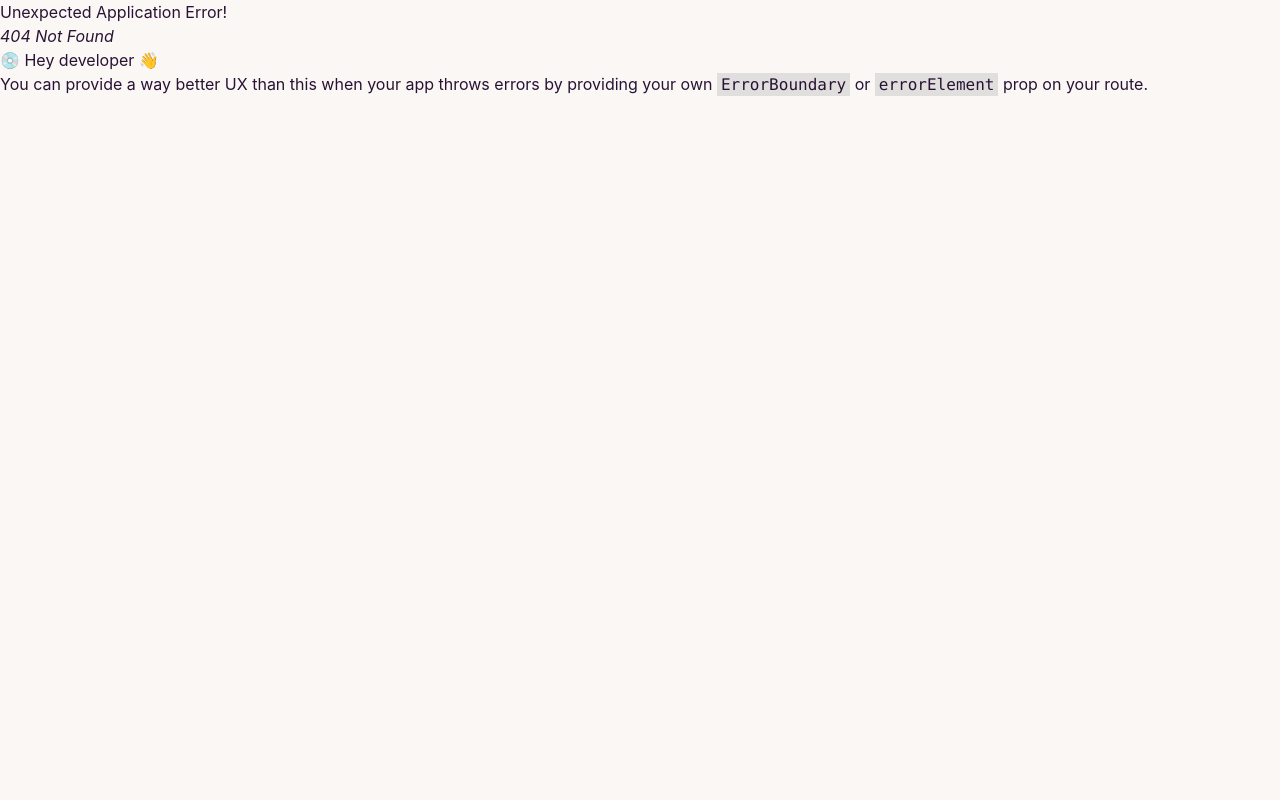
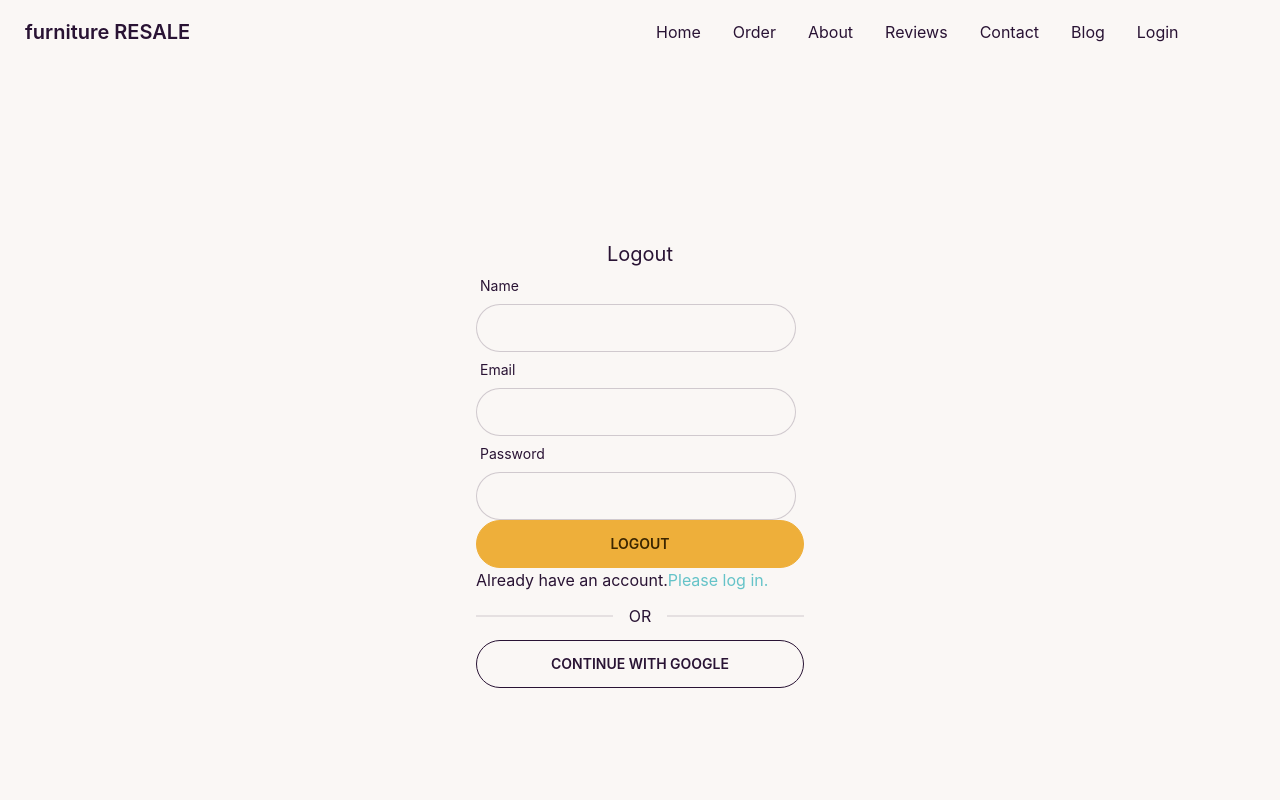
Before and after one commit to eqram1/fancy-furniture-resale-market-repo, a React (Create React App) app: page /logout in a window 1280 px wide. Before the commit this address had no page. Shown: the top 800 px of the page. Built offline with nearby package versions, Linux system fonts and the light colour scheme.

Commit message:
added the services section

```diff
--- a/package.json
+++ b/package.json
@@ -7,8 +7,10 @@
     "@testing-library/react": "^13.4.0",
     "@testing-library/user-event": "^13.5.0",
     "daisyui": "^2.42.1",
+    "firebase": "^9.14.0",
     "react": "^18.2.0",
     "react-dom": "^18.2.0",
+    "react-hook-form": "^7.39.5",
     "react-router-dom": "^6.4.3",
     "react-scripts": "5.0.1",
     "web-vitals": "^2.1.4"
--- a/src/Pages/Home/Home/Home.js
+++ b/src/Pages/Home/Home/Home.js
@@ -3,6 +3,7 @@ import Banner from '../Banner/Banner';
 import InfoCards from '../InfoCards/InfoCards';
 import MakeOrder from '../MakeOrder/MakeOrder';
 import Services from '../Services/Services';
+import Testimonial from './Testimonial/Testimonial';
 
 const Home = () => {
     return (
@@ -11,6 +12,7 @@ const Home = () => {
             <InfoCards></InfoCards>
             <Services></Services>
             <MakeOrder></MakeOrder>
+            <Testimonial></Testimonial>
         </div>
     );
 };
--- /dev/null
+++ b/src/Pages/Home/Home/Testimonial/Testimonial.js
@@ -0,0 +1,19 @@
+import React from 'react';
+
+const Testimonial = () => {
+    return (
+        <section className='my-16'>
+            <div>
+                <div>
+                    <h3 className="text-xl text-primary font-bold">Testimonial</h3>
+                    <h2 className="text-4xl text-primary font-bold">What's our customer says!</h2>
+                </div>
+            </div>
+            <div>
+
+            </div>
+        </section>
+    );
+};
+
+export default Testimonial;
--- a/src/Pages/Home/Services/Services.js
+++ b/src/Pages/Home/Services/Services.js
@@ -6,22 +6,22 @@ import Service from './Service';
 const Services = () => {
     const servicesData = [
         {
-            id: 1,
-            name: 'Bed room furniture',
-            description: 'Khat with related necessaries',
-            img: bedroom
+
+            "name": "Bed room furniture",
+            "description": "Khat with related necessaries",
+            "img": "bedroom"
         },
         {
-            id: 2,
-            name: 'Kitchen room furniture',
-            description: 'Kitchen cavinet with related necessaries',
-            img: kitchenroom
+
+            "name": "Kitchen room furniture",
+            "description": "Kitchen cavinet with related necessaries",
+            "img": "kitchenroom"
         },
         {
-            id: 3,
-            name: 'Dinning room furniture',
-            description: 'Dinning table with related necessaries',
-            img: dinningroom
+
+            "name": "Dinning room furniture",
+            "description": "Dinning table with related necessaries",
+            "img": "dinningroom"
         },
 
     ]
--- a/src/Pages/Login/Login.js
+++ b/src/Pages/Login/Login.js
@@ -1,9 +1,44 @@
-import React from 'react';
+
+import React, { useState } from 'react';
+import { useForm } from 'react-hook-form';
+import { Link } from 'react-router-dom';
+
+
 
 const Login = () => {
+    const { register, formState: { errors }, handleSubmit } = useForm();
+
+    const handleLogin = data => {
+        console.log(data);
+    }
     return (
-        <div>
-            <h2>This is login</h2>
+        <div className='h-[800px] flex justify-center items-center'>
+            <div className='w-96 p-7'>
+                <h2 className='text-xl text-center'>Login</h2>
+                <form onSubmit={handleSubmit(handleLogin)}>
+
+                    <div className="form-control w-full max-w-xs">
+                        <label className="label"><span className="label-text">Email</span></label>
+                        <input type="text"
+                            {...register("email", {
+                                required: "email address is required"
+                            })}
+                            className="input input-bordered w-full max-w-xs" />
+                        {errors.mail && <p className='text-red-600'>{errors.email?.message}</p>}
+                        <label className="label"><span className="label-text">Forget password</span></label>
+                    </div>
+                    <div className="form-control w-full max-w-xs">
+                        <label className="label"><span className="label-text">Password</span></label>
+                        <input type="password"
+                            {...register("password", { required: "password is required" })}
+                            className="input input-bordered w-full max-w-xs" />
+                    </div>
+                    <input className='btn btn-accent w-full' value="Login" type="submit" />
+                </form>
+                <p>New to furniture Resale.<Link className='text-primary' to="/logout">Create new account</Link> </p>
+                <div className="divider">OR</div>
+                <button className='btn btn-outline w-full'>Continue with Google</button>
+            </div>
         </div>
     );
 };
--- /dev/null
+++ b/src/Pages/Logout/Logout.js
@@ -0,0 +1,59 @@
+import React, { useContext } from 'react';
+import { useForm } from 'react-hook-form';
+import { Link } from 'react-router-dom';
+import { AuthContext } from '../../contexts/AuthProvider';
+const Logout = () => {
+    const { register, handleSubmit, formState: { errors } } = useForm();
+    const { createUser } = useContext(AuthContext);
+    const handleLogout = (data) => {
+        console.log(data);
+        createUser(data.email, data.password)
+            .then(result => {
+                const user = result.user;
+                console.log(user);
+            })
+            .catch(error => console.log(error));
+
+    }
+
+    return (
+        <div className='h-[800px] flex justify-center items-center'>
+            <div className='w-96 p-7'>
+                <h2 className='text-xl text-center'>Logout</h2>
+                <form onSubmit={handleSubmit(handleLogout)}>
+
+                    <div className="form-control w-full max-w-xs">
+                        <label className="label"><span className="label-text">Name</span></label>
+                        <input type="text" {...register("name", {
+                            required: "Name is required"
+                        })} className="input input-bordered w-full max-w-xs" />
+                        {errors.name && <p className='text-red-500'>{errors.name.message}</p>}
+                    </div>
+                    <div className="form-control w-full max-w-xs">
+                        <label className="label"><span className="label-text">Email</span></label>
+                        <input type="email" {...register("email", {
+                            required: true
+                        })} className="input input-bordered w-full max-w-xs" />
+                        {errors.email && <p className='text-red-500'>{errors.email.message}</p>}
+                    </div>
+                    <div className="form-control w-full max-w-xs">
+                        <label className="label"><span className="label-text">Password</span></label>
+                        <input type="password" {...register("password", {
+                            required: "password is required"
+                        },
+
+
+                        )} className="input input-bordered w-full max-w-xs" />
+                        {errors.password && <p className='text-red-500'>{errors.password.message}</p>}
+                    </div>
+                    <input className='btn btn-accent w-full' value="Logout" type="submit" />
+                </form>
+                <p>Already have an account.<Link className='text-primary' to="/login">Please log in.</Link> </p>
+                <div className="divider">OR</div>
+                <button className='btn btn-outline w-full'>Continue with Google</button>
+            </div>
+        </div>
+    );
+};
+
+export default Logout;
--- a/src/Routes/Routes/Routes.js
+++ b/src/Routes/Routes/Routes.js
@@ -2,6 +2,7 @@ import { createBrowserRouter, Router } from "react-router-dom"
 import Main from "../../Layout/Main"
 import Home from "../../Pages/Home/Home/Home"
 import Login from "../../Pages/Login/Login";
+import Logout from "../../Pages/Logout/Logout";
 
 const router = createBrowserRouter([
     {
@@ -15,6 +16,10 @@ const router = createBrowserRouter([
             {
                 path: '/login',
                 element: <Login></Login>
+            },
+            {
+                path: '/logout',
+                element: <Logout></Logout>
             }
         ]
     }
--- /dev/null
+++ b/src/contexts/AuthProvider.js
@@ -0,0 +1,23 @@
+import React, { createContext } from 'react';
+import { createUserWithEmailAndPassword, getAuth, } from 'firebase/auth';
+import app from '../firebase/firebase.config';
+export const AuthContext = createContext();
+const auth = getAuth(app)
+const AuthProvider = ({ children }) => {
+    const createUser = (email, password) => {
+        return createUserWithEmailAndPassword(auth, email, password);
+    }
+
+
+    const authInfo = {
+        createUser,
+
+    }
+    return (
+        <AuthContext.Provider value={authInfo}>
+            {children}
+        </AuthContext.Provider>
+    );
+};
+
+export default AuthProvider;
--- /dev/null
+++ b/src/firebase/firebase.config.js
@@ -0,0 +1,19 @@
+// Import the functions you need from the SDKs you need
+import { initializeApp } from "firebase/app";
+// TODO: Add SDKs for Firebase products that you want to use
+// https://firebase.google.com/docs/web/setup#available-libraries
+
+// Your web app's Firebase configuration
+const firebaseConfig = {
+    apiKey: process.env.REACT_APP_apiKey,
+    authDomain: process.env.REACT_APP_authDomain,
+    projectId: process.env.REACT_APP_projectId,
+    storageBucket: process.env.REACT_APP_storageBucket,
+    messagingSenderId: process.env.REACT_APP_messagingSenderId,
+    appId: process.env.REACT_APP_appId,
+};
+
+// Initialize Firebase
+const app = initializeApp(firebaseConfig);
+
+export default app;
--- a/src/index.js
+++ b/src/index.js
@@ -3,11 +3,15 @@ import ReactDOM from 'react-dom/client';
 import './index.css';
 import App from './App';
 import reportWebVitals from './reportWebVitals';
+import AuthProvider from './contexts/AuthProvider';
+
 
 const root = ReactDOM.createRoot(document.getElementById('root'));
 root.render(
   <React.StrictMode>
-    <App />
+    <AuthProvider>
+      <App />
+    </AuthProvider>
   </React.StrictMode>
 );
 
```
Also changed, not shown: 1 other file (tests, documents, lock files or other folders).
